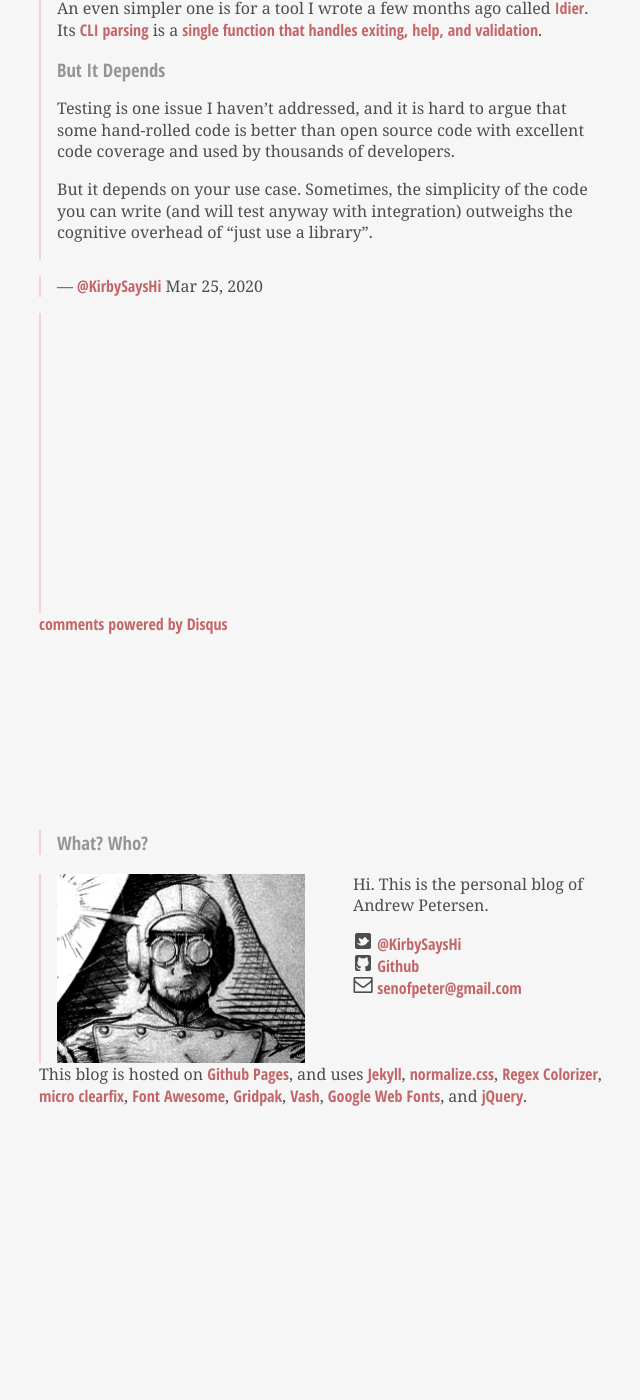
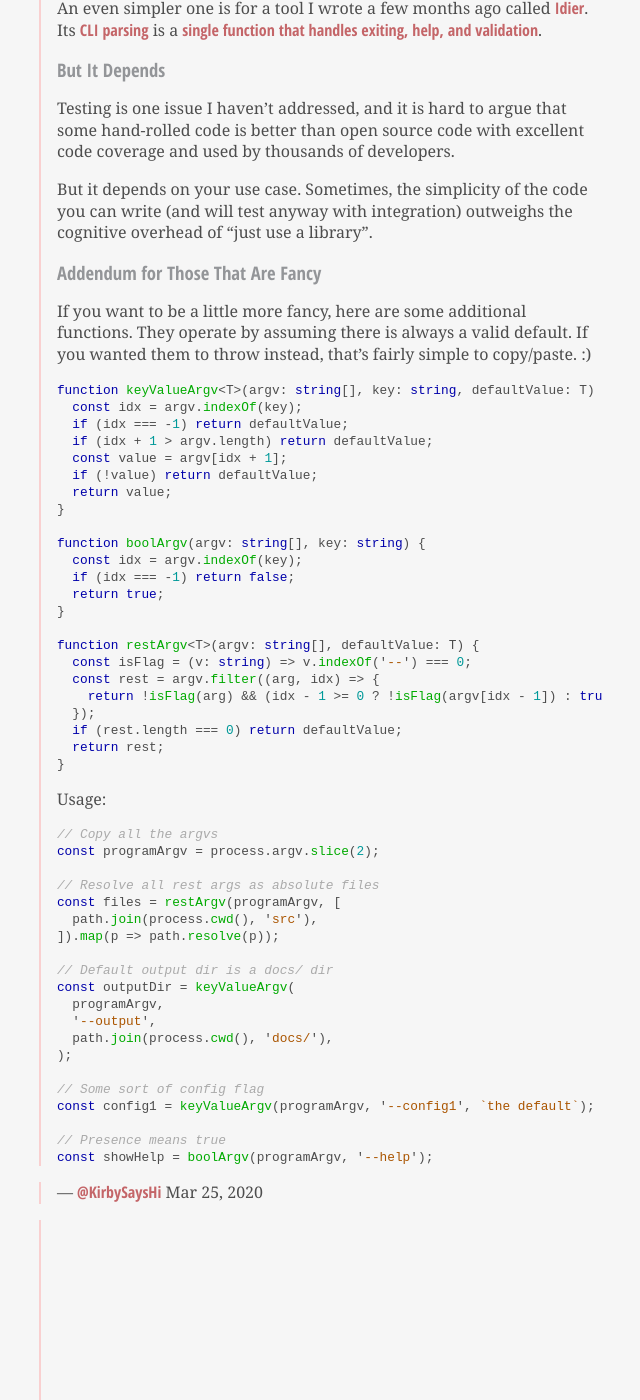
Before and after one commit to kirbysayshi/kirbysayshi.github.com, a Jekyll site: the page built from _posts/2020-03-25-the-functions-you-need-for-arg-parsing.md, in a window 1280 px wide and 1400 px high, scrolled down 3620 px. Shown: the whole window, without its empty margins (311-951 px from the left). Built offline with Jekyll 4.4.1, drawn with Linux system fonts in a browser that asks for light colours; nearby versions of some CDN libraries; comment, search, counter and statistics services are not loaded; before the commit the page ends 4833 px from its top, so only the background shows below that.

Commit message:
add some fancy ones

````diff
--- a/_posts/2020-03-25-the-functions-you-need-for-arg-parsing.md
+++ b/_posts/2020-03-25-the-functions-you-need-for-arg-parsing.md
@@ -154,3 +154,58 @@ An even simpler one is for a tool I wrote a few months ago called [Idier](/2020/
 Testing is one issue I haven't addressed, and it is hard to argue that some hand-rolled code is better than open source code with excellent code coverage and used by thousands of developers.
 
 But it depends on your use case. Sometimes, the simplicity of the code you can write (and will test anyway with integration) outweighs the cognitive overhead of "just use a library".
+
+## Addendum for Those That Are Fancy
+
+If you want to be a little more fancy, here are some additional functions. They operate by assuming there is always a valid default. If you wanted them to throw instead, that's fairly simple to copy/paste. :)
+
+```tsx
+function keyValueArgv<T>(argv: string[], key: string, defaultValue: T) {
+  const idx = argv.indexOf(key);
+  if (idx === -1) return defaultValue;
+  if (idx + 1 > argv.length) return defaultValue;
+  const value = argv[idx + 1];
+  if (!value) return defaultValue;
+  return value;
+}
+
+function boolArgv(argv: string[], key: string) {
+  const idx = argv.indexOf(key);
+  if (idx === -1) return false;
+  return true;
+}
+
+function restArgv<T>(argv: string[], defaultValue: T) {
+  const isFlag = (v: string) => v.indexOf('--') === 0;
+  const rest = argv.filter((arg, idx) => {
+    return !isFlag(arg) && (idx - 1 >= 0 ? !isFlag(argv[idx - 1]) : true);
+  });
+  if (rest.length === 0) return defaultValue;
+  return rest;
+}
+```
+
+Usage:
+
+```tsx
+// Copy all the argvs
+const programArgv = process.argv.slice(2);
+
+// Resolve all rest args as absolute files
+const files = restArgv(programArgv, [
+  path.join(process.cwd(), 'src'),
+]).map(p => path.resolve(p));
+
+// Default output dir is a docs/ dir
+const outputDir = keyValueArgv(
+  programArgv,
+  '--output',
+  path.join(process.cwd(), 'docs/'),
+);
+
+// Some sort of config flag
+const config1 = keyValueArgv(programArgv, '--config1', `the default`);
+
+// Presence means true
+const showHelp = boolArgv(programArgv, '--help');
+```
````
